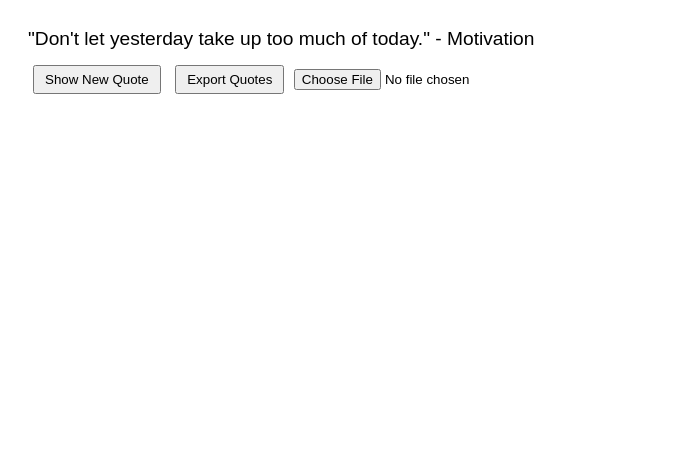
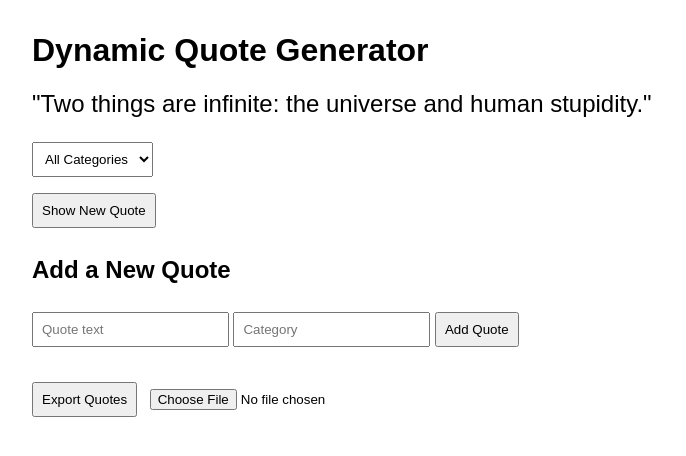
Before and after one commit to reedge-tech/alx_fe_javascript, a plain HTML site: page dom-manipulation/index.html in a window 1280 px wide. Shown: the whole page, without its empty margins (0-686 px from the left). Drawn offline with Linux system fonts and the light colour scheme.

Commit message:
Implemented Web Storage, JSON import/export, and category filter

```diff
--- a/dom-manipulation/index.html
+++ b/dom-manipulation/index.html
@@ -1,20 +1,36 @@
-
 <!DOCTYPE html>
 <html lang="en">
 <head>
     <meta charset="UTF-8">
     <title>Dynamic Quote Generator</title>
     <style>
-        body { font-family: Arial, sans-serif; padding: 20px; }
-        #quote { font-size: 1.2em; margin-bottom: 10px; }
-        button { margin: 5px; padding: 5px 10px; }
+        body { font-family: Arial, sans-serif; margin: 2rem; }
+        #quoteDisplay { font-size: 1.5rem; margin-bottom: 1rem; }
+        button, input, select { margin: 0.5rem 0; padding: 0.5rem; }
+        form { margin-top: 1rem; }
     </style>
 </head>
 <body>
-    <div id="quote"></div>
-    <button id="newQuoteBtn">Show New Quote</button>
-    <button id="exportJson">Export Quotes</button>
-    <input type="file" id="importFile" accept=".json" />
+    <h1>Dynamic Quote Generator</h1>
+    <div id="quoteDisplay">Click "Show New Quote" to start!</div>
+
+    <select id="categoryFilter" onchange="filterQuotes()">
+        <option value="all">All Categories</option>
+    </select>
+
+    <br>
+    <button onclick="displayRandomQuote()">Show New Quote</button>
+
+    <form id="addQuoteForm" onsubmit="handleAddQuote(event)">
+        <h2>Add a New Quote</h2>
+        <input type="text" id="newQuoteText" placeholder="Quote text" required>
+        <input type="text" id="newQuoteCategory" placeholder="Category" required>
+        <button type="submit">Add Quote</button>
+    </form>
+
+    <br>
+    <button onclick="exportToJsonFile()">Export Quotes</button>
+    <input type="file" id="importFile" accept=".json" onchange="importFromJsonFile(event)" />
 
     <script src="script.js"></script>
 </body>
--- a/dom-manipulation/script.js
+++ b/dom-manipulation/script.js
@@ -1,84 +1,106 @@
-// Array of quotes
+// Initial quotes array
 let quotes = [
-    { text: "The best way to get started is to quit talking and begin doing.", category: "Motivation" },
-    { text: "Don't let yesterday take up too much of today.", category: "Motivation" },
-    { text: "You learn more from failure than from success.", category: "Learning" }
+    { text: "Be yourself; everyone else is already taken.", category: "Motivation" },
+    { text: "Two things are infinite: the universe and human stupidity.", category: "Humor" },
+    { text: "In the middle of difficulty lies opportunity.", category: "Motivation" },
 ];
 
-// ---- Web Storage Functions ----
-
-// Save quotes to local storage
-function saveQuotes() {
-    localStorage.setItem('quotes', JSON.stringify(quotes));
+// Load quotes from local storage
+const storedQuotes = JSON.parse(localStorage.getItem('quotes'));
+if (storedQuotes) {
+    quotes = storedQuotes;
 }
 
-// Load quotes from local storage
-function loadQuotes() {
-    const storedQuotes = localStorage.getItem('quotes');
-    if (storedQuotes) {
-        quotes = JSON.parse(storedQuotes);
+// Display random quote
+function displayRandomQuote() {
+    const categoryFilter = document.getElementById('categoryFilter').value;
+    const filteredQuotes = categoryFilter === 'all'
+        ? quotes
+        : quotes.filter(q => q.category === categoryFilter);
+
+    if (filteredQuotes.length > 0) {
+        const randomIndex = Math.floor(Math.random() * filteredQuotes.length);
+        document.getElementById('quoteDisplay').innerHTML = `"${filteredQuotes[randomIndex].text}"`;
+        sessionStorage.setItem('lastQuote', JSON.stringify(filteredQuotes[randomIndex]));
+    } else {
+        document.getElementById('quoteDisplay').innerHTML = "No quotes in this category.";
     }
 }
 
-// Save last viewed quote to session storage
-function saveLastQuote(quote) {
-    sessionStorage.setItem('lastQuote', JSON.stringify(quote));
+// Populate categories dropdown
+function populateCategories() {
+    const categoryFilter = document.getElementById('categoryFilter');
+    categoryFilter.innerHTML = '<option value="all">All Categories</option>';
+
+    const categories = [...new Set(quotes.map(q => q.category))];
+    categories.forEach(cat => {
+        const option = document.createElement('option');
+        option.value = cat;
+        option.textContent = cat;
+        categoryFilter.appendChild(option);
+    });
+
+    const lastCategory = localStorage.getItem('lastCategory') || 'all';
+    categoryFilter.value = lastCategory;
 }
 
-// Load last viewed quote from session storage
-function getLastQuote() {
-    const stored = sessionStorage.getItem('lastQuote');
-    return stored ? JSON.parse(stored) : null;
-}
-
-// ---- Display Functions ----
-function displayRandomQuote() {
-    const quote = quotes[Math.floor(Math.random() * quotes.length)];
-    document.getElementById('quote').innerHTML = `"${quote.text}" - ${quote.category}`;
-    saveLastQuote(quote);
-}
-
-// ---- Add Quote Function (optional) ----
-function addQuote(text, category) {
-    quotes.push({ text, category });
-    saveQuotes();
+// Filter quotes by selected category
+function filterQuotes() {
+    const categoryFilter = document.getElementById('categoryFilter');
+    const selectedCategory = categoryFilter.value;
+    localStorage.setItem('lastCategory', selectedCategory);
     displayRandomQuote();
 }
 
-// ---- JSON Export ----
+// Add new quote
+function handleAddQuote(event) {
+    event.preventDefault();
+    const text = document.getElementById('newQuoteText').value;
+    const category = document.getElementById('newQuoteCategory').value;
+    addQuote({ text, category });
+    event.target.reset();
+}
+
+function addQuote(newQuote) {
+    quotes.push(newQuote);
+    localStorage.setItem('quotes', JSON.stringify(quotes));
+    populateCategories();
+    displayRandomQuote();
+}
+
+// Export quotes to JSON file
 function exportToJsonFile() {
-    const blob = new Blob([JSON.stringify(quotes, null, 2)], { type: 'application/json' });
+    const dataStr = JSON.stringify(quotes, null, 2);
+    const blob = new Blob([dataStr], { type: 'application/json' });
     const url = URL.createObjectURL(blob);
     const a = document.createElement('a');
     a.href = url;
     a.download = 'quotes.json';
+    document.body.appendChild(a);
     a.click();
-    URL.revokeObjectURL(url);
+    document.body.removeChild(a);
 }
 
-// ---- JSON Import ----
+// Import quotes from JSON file
 function importFromJsonFile(event) {
     const fileReader = new FileReader();
     fileReader.onload = function(e) {
         const importedQuotes = JSON.parse(e.target.result);
         quotes.push(...importedQuotes);
-        saveQuotes();
+        localStorage.setItem('quotes', JSON.stringify(quotes));
+        populateCategories();
         displayRandomQuote();
         alert('Quotes imported successfully!');
     };
     fileReader.readAsText(event.target.files[0]);
 }
 
-// ---- Event Listeners ----
-document.getElementById('newQuoteBtn').addEventListener('click', displayRandomQuote);
-document.getElementById('exportJson').addEventListener('click', exportToJsonFile);
-document.getElementById('importFile').addEventListener('change', importFromJsonFile);
+// Initialize page
+populateCategories();
+displayRandomQuote();
 
-// ---- Initialize ----
-loadQuotes();
-const lastQuote = getLastQuote();
+// Restore last viewed quote from session storage
+const lastQuote = JSON.parse(sessionStorage.getItem('lastQuote'));
 if (lastQuote) {
-    document.getElementById('quote').innerHTML = `"${lastQuote.text}" - ${lastQuote.category}`;
-} else {
-    displayRandomQuote();
+    document.getElementById('quoteDisplay').innerHTML = `"${lastQuote.text}"`;
 }
```
